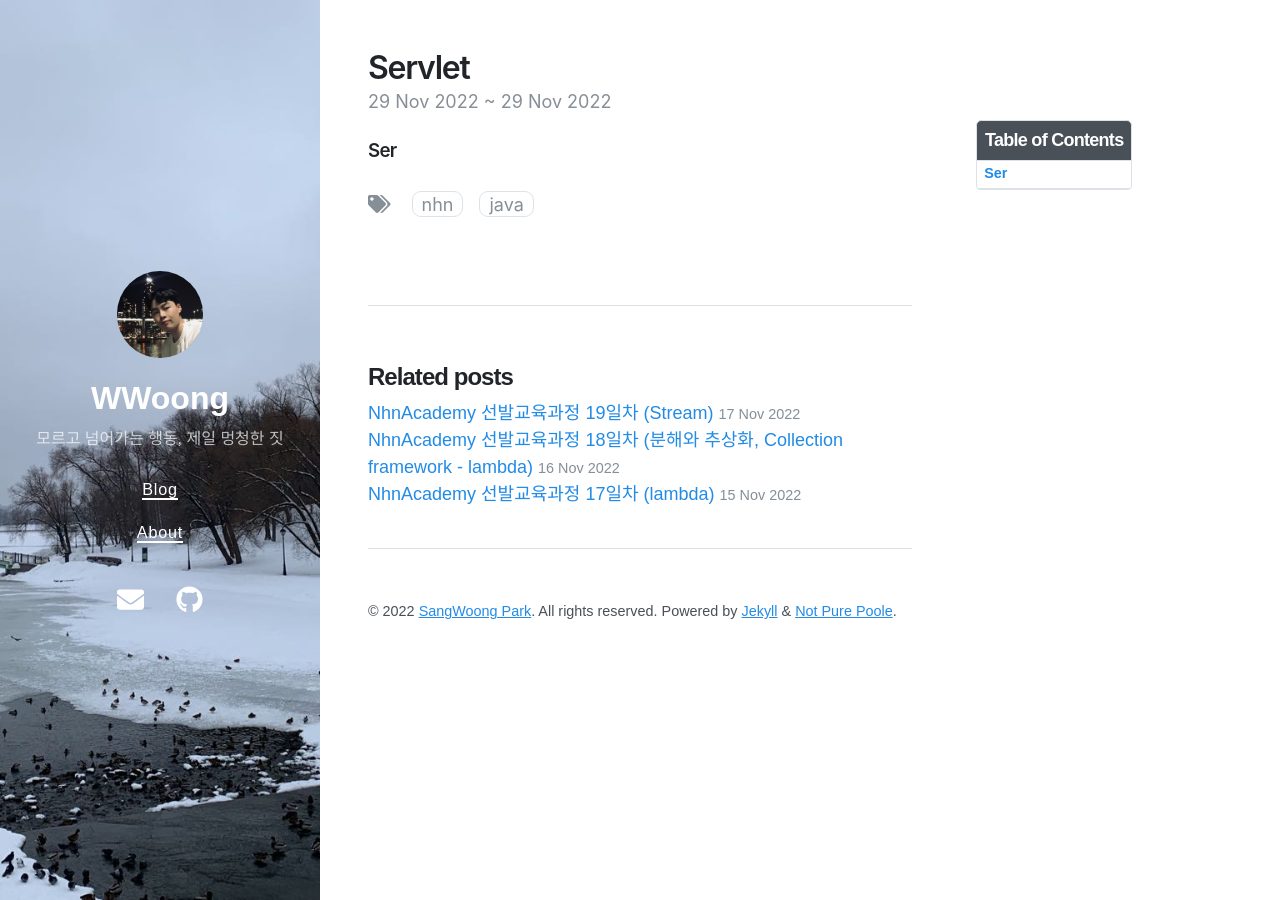
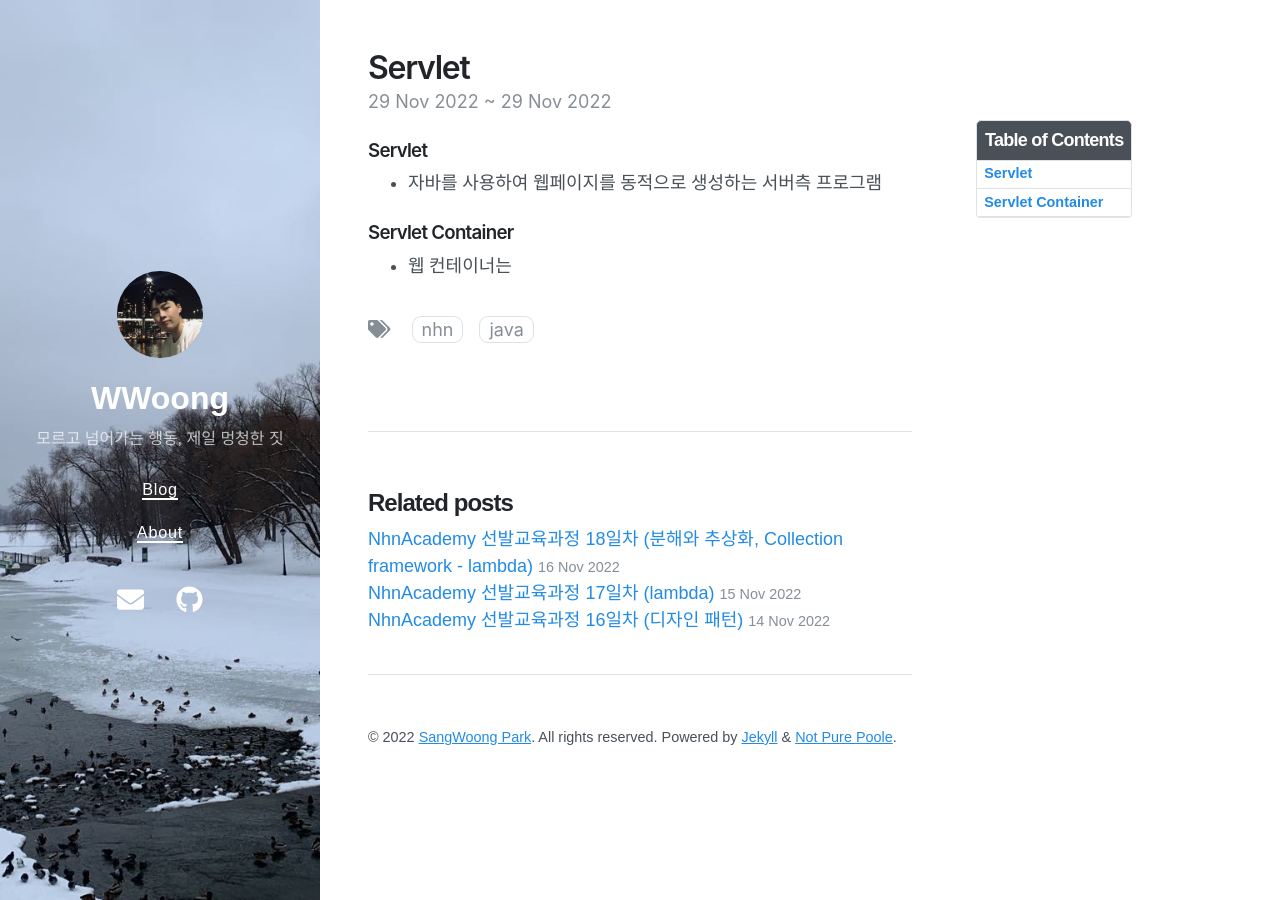
Before and after one commit to sangwoong12/sangwoong12.github.io, a Jekyll site: the page built from _posts/2022-11-29-servlet1.md, in a window 1280 px wide. Built offline with Jekyll 4.4.1, drawn with Linux system fonts in a browser that asks for light colours; nearby versions of some CDN libraries.

Commit message:
published true

```diff
--- a/_posts/2022-11-29-servlet1.md
+++ b/_posts/2022-11-29-servlet1.md
@@ -8,4 +8,8 @@ toc:  true
 published : true
 ---
 
-### Ser
+### Servlet
+- 자바를 사용하여 웹페이지를 동적으로 생성하는 서버측 프로그램
+
+### Servlet Container
+- 웹 컨테이너는
```
Also changed, not shown: _posts/2022-11-07-nhnAcademy11.md (+1 -1 lines), _posts/2022-11-17-nhnAcademy19.md (+1 -1 lines).
